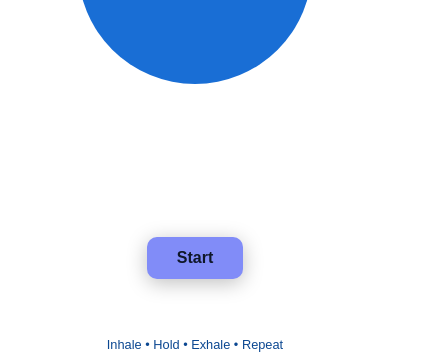
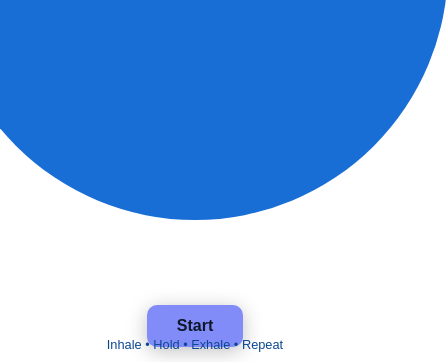
Before and after one commit to mohd-Altaf/Meditation, a plain HTML site: page index.html in a window 390 px wide. Shown: the part 482-844 px from the top of the page, 448 px wide, since content can reach past the window. Drawn offline with Linux system fonts and the light colour scheme.

Commit message:
Update index.html

```diff
--- a/index.html
+++ b/index.html
@@ -87,13 +87,13 @@
       font-size: clamp(0.8rem, 2.5vw, 1rem);
     }
 
-    @media (max-width: 700px) {
+    @media (max-width: 500px) and (min-width: 320px) {
       body {
         padding: 0;
       }
       .circle {
-        width: 60vw;
-        height: 60vw;
+        width: 60vh;
+        height: 60vh;
       }
     }
   </style>
```
